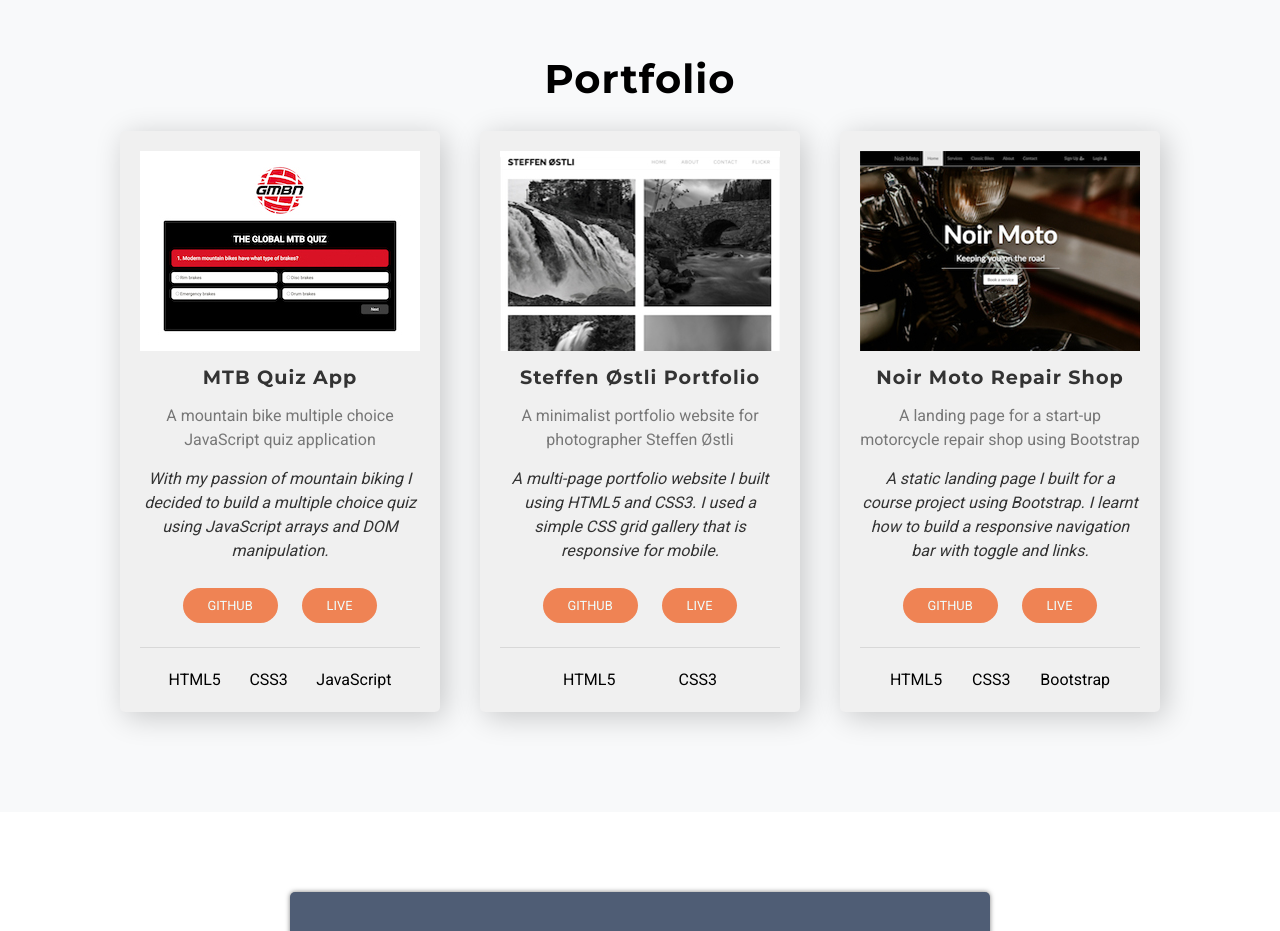
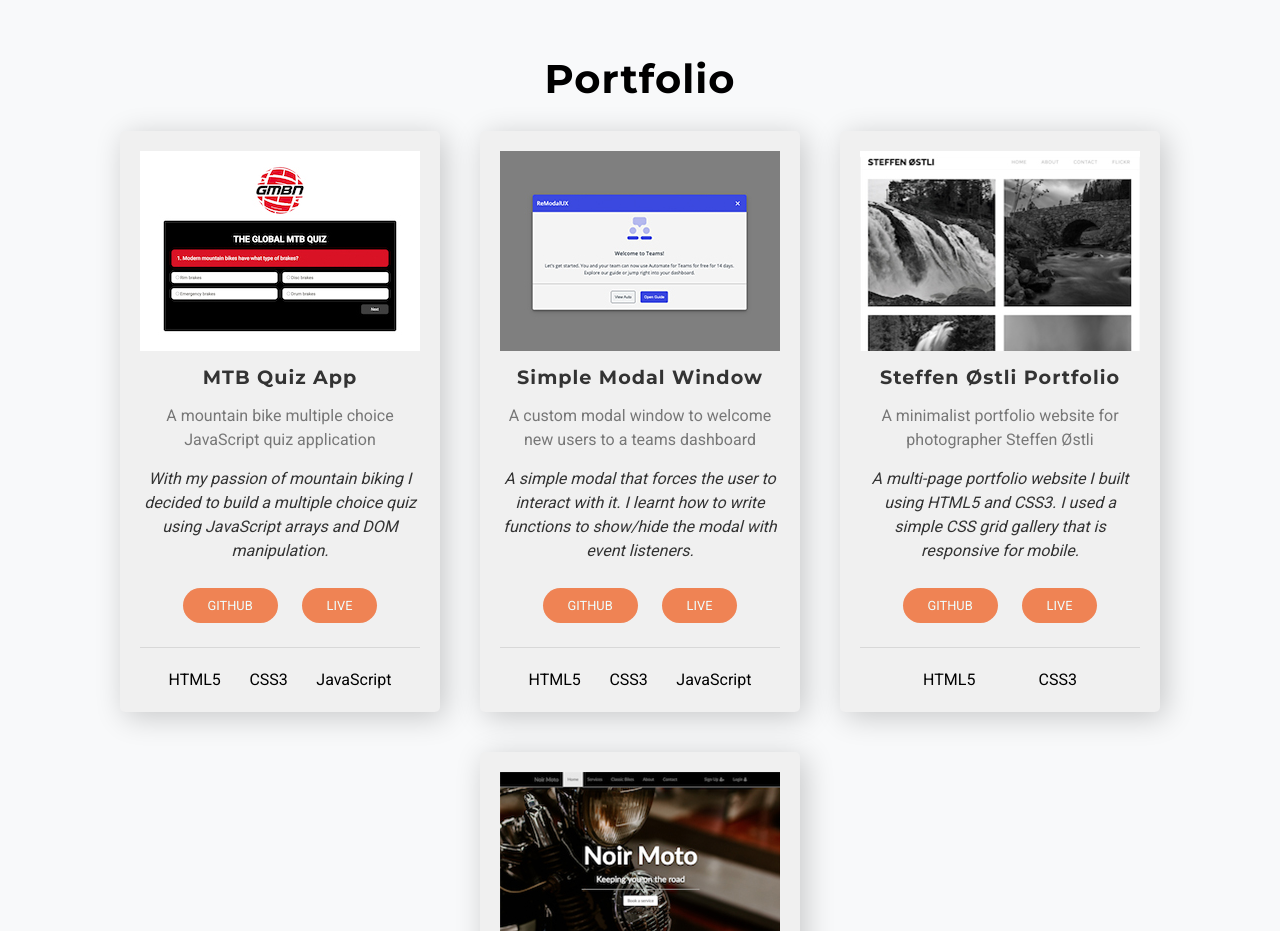
Before and after one commit to Max88-git/portfolio-website, a plain HTML site: page index.html in a window 1280 px wide. Shown: the part 1320-2251 px from the top of the page. Drawn offline with nearby package versions, Linux system fonts and the light colour scheme.

Commit message:
Added modal projeect

```diff
--- a/index.html
+++ b/index.html
@@ -77,6 +77,24 @@
                     <div class="btn-group">
                         <a href="https://github.com/Max88-git/mtb-quiz" target="_blank" class="bg-primary btn">GitHub</a>
                         <a href="https://max88-git.github.io/mtb-quiz/" target="_blank" class="bg-primary btn">Live</a>
+                    </div>
+                    <ul class="languages">
+                        <li>HTML5</li>
+                        <li>CSS3</li>
+                        <li>JavaScript</li>
+                    </ul>
+                </div>
+
+                <div class="card">
+                    <img src="img/portfolio-img-simple-modal.jpg" alt="card image" class="card-img">
+                    <h1>Simple Modal Window</h1>
+                    <p class="title">A custom modal window to welcome new users to a teams dashboard</p>
+                    <p class="about">
+                        A simple modal that forces the user to interact with it. I learnt how to write functions to show/hide the modal with event listeners.
+                    </p>
+                    <div class="btn-group">
+                        <a href="https://github.com/Max88-git/simple-modal" target="_blank" class="bg-primary btn">GitHub</a>
+                        <a href="https://max88-git.github.io/simple-modal/" target="_blank" class="bg-primary btn">Live</a>
                     </div>
                     <ul class="languages">
                         <li>HTML5</li>
```
Also changed, not shown: img/portfolio-img-simple-modal.jpg (added).
